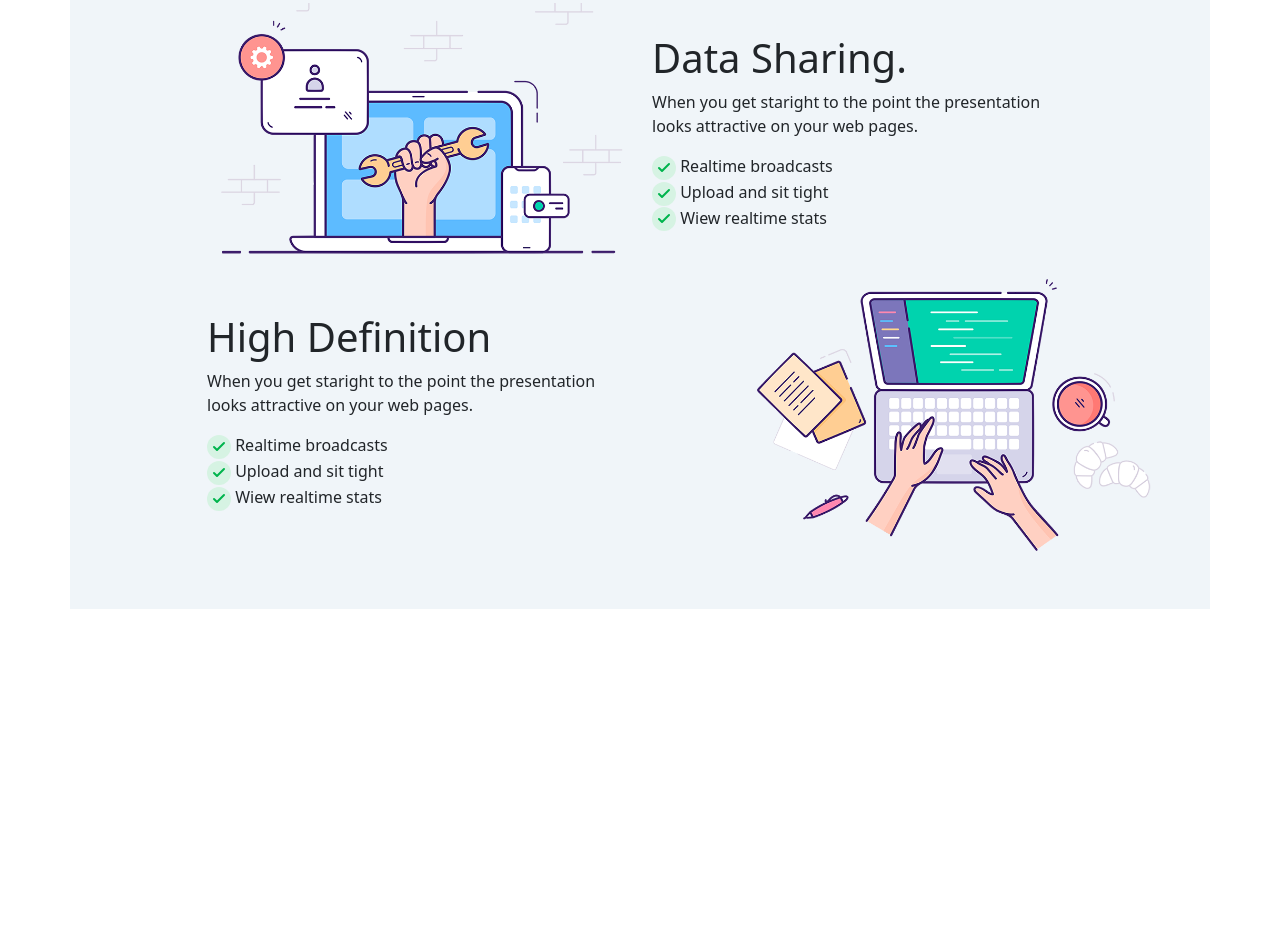
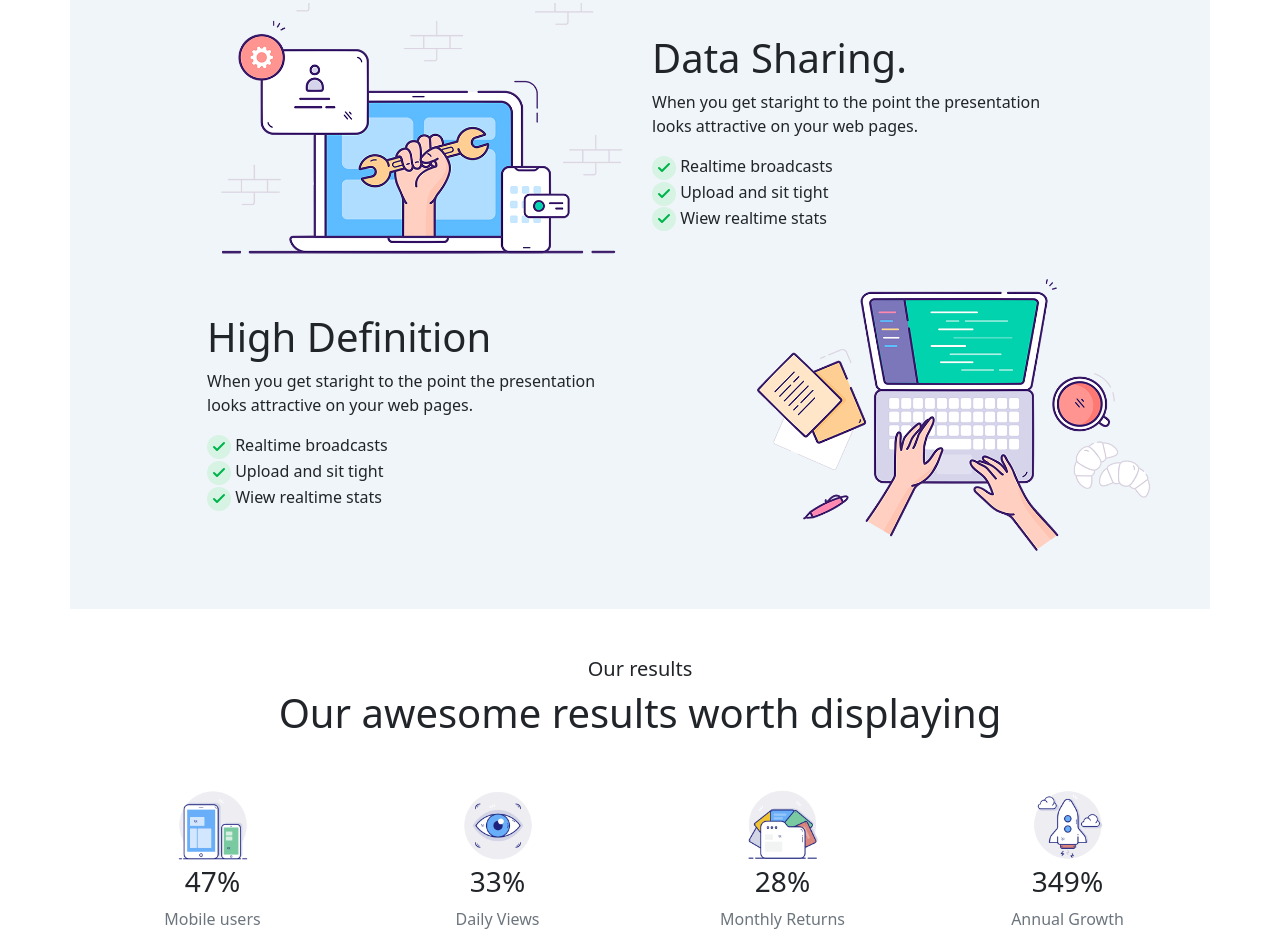
Before and after one commit to Shokhrukh-Barotov/Bootstrap, a plain HTML site: page index.html in a window 1280 px wide. Shown: the part 1072-2019 px from the top of the page. Before the commit the page ends 1729 px from the top, so only its background shows below. Drawn offline with nearby package versions, Linux system fonts and the light colour scheme; files whose address does not match are found by name.

Commit message:
Update results section

```diff
--- a/index.html
+++ b/index.html
@@ -8,7 +8,7 @@
   <link rel="preconnect" href="https://fonts.googleapis.com">
   <link rel="preconnect" href="https://fonts.gstatic.com" crossorigin>
   <link href="https://fonts.googleapis.com/css2?family=Montserrat:ital,wght@0,100..900;1,100..900&display=swap" rel="stylesheet">
-  <title>Contact</title>
+  <title>Connect</title>
 </head>
 <body>
 
@@ -27,10 +27,10 @@
         <div class="collapse navbar-collapse flex-grow-0" id="navbarSupportedContent">
           <ul class="navbar-nav me-auto mb-2 mb-lg-0 navbar-right">
             <li class="nav-item">
-              <a class="nav-link active" aria-current="page" href="#">Product</a>
+              <a class="nav-link active" aria-current="page" href="#home">Product</a>
             </li>
             <li class="nav-item">
-              <a class="nav-link" href="#">Features</a>
+              <a class="nav-link" href="#features">Features</a>
             </li>
             <li class="nav-item">
               <a class="nav-link" href="#">Rewiews</a>
@@ -50,6 +50,7 @@
   </nav>
 
   <!--/Navigation menu-->
+
   <!--Home-->
 
   <section>
@@ -141,7 +142,7 @@
     </div>
   </section>
 
-  <!--/Home-->
+  <!--/About-->
 
   <!--Features-->
 
@@ -196,6 +197,43 @@
     </div>
   </section>
 
+  <!--/Features-->
+
+  <!--Results-->
+
+  <section id="results">
+    <div class="container-md text-center">
+      <h5>Our results</h5>
+      <h1 class="mb-5">Our awesome results worth displaying</h1>
+      <div class="row">
+        <div class="col-6 col-sm-3">
+          <img src="./images/f1.png"class="image-fluid about__card-image">
+          <h3>47%</h3>
+          <p class="text-secondary">Mobile users</p>
+        </div>
+
+        <div class="col-6 col-sm-3">
+          <img src="./images/f2.png"class="image-fluid about__card-image">
+          <h3>33%</h3>
+          <p class="text-secondary">Daily Views</p>
+        </div>
+
+        <div class="col-6 col-sm-3">
+          <img src="./images/f3.png"class="image-fluid about__card-image">
+          <h3>28%</h3>
+          <p class="text-secondary">Monthly Returns</p>
+        </div>
+
+        <div class="col-6 col-sm-3">
+          <img src="./images/f4.png"class="image-fluid about__card-image">
+          <h3>349%</h3>
+          <p class="text-secondary">Annual Growth</p>
+        </div>
+      </div>
+    </div>
+  </section>
+
+  <!--/Results-->
   <!--Bootstrap scripts-->
   <script src="https://cdn.jsdelivr.net/npm/bootstrap@5.3.3/dist/js/bootstrap.bundle.min.js" integrity="sha384-YvpcrYf0tY3lHB60NNkmXc5s9fDVZLESaAA55NDzOxhy9GkcIdslK1eN7N6jIeHz" crossorigin="anonymous"></script>
 </body>
```
